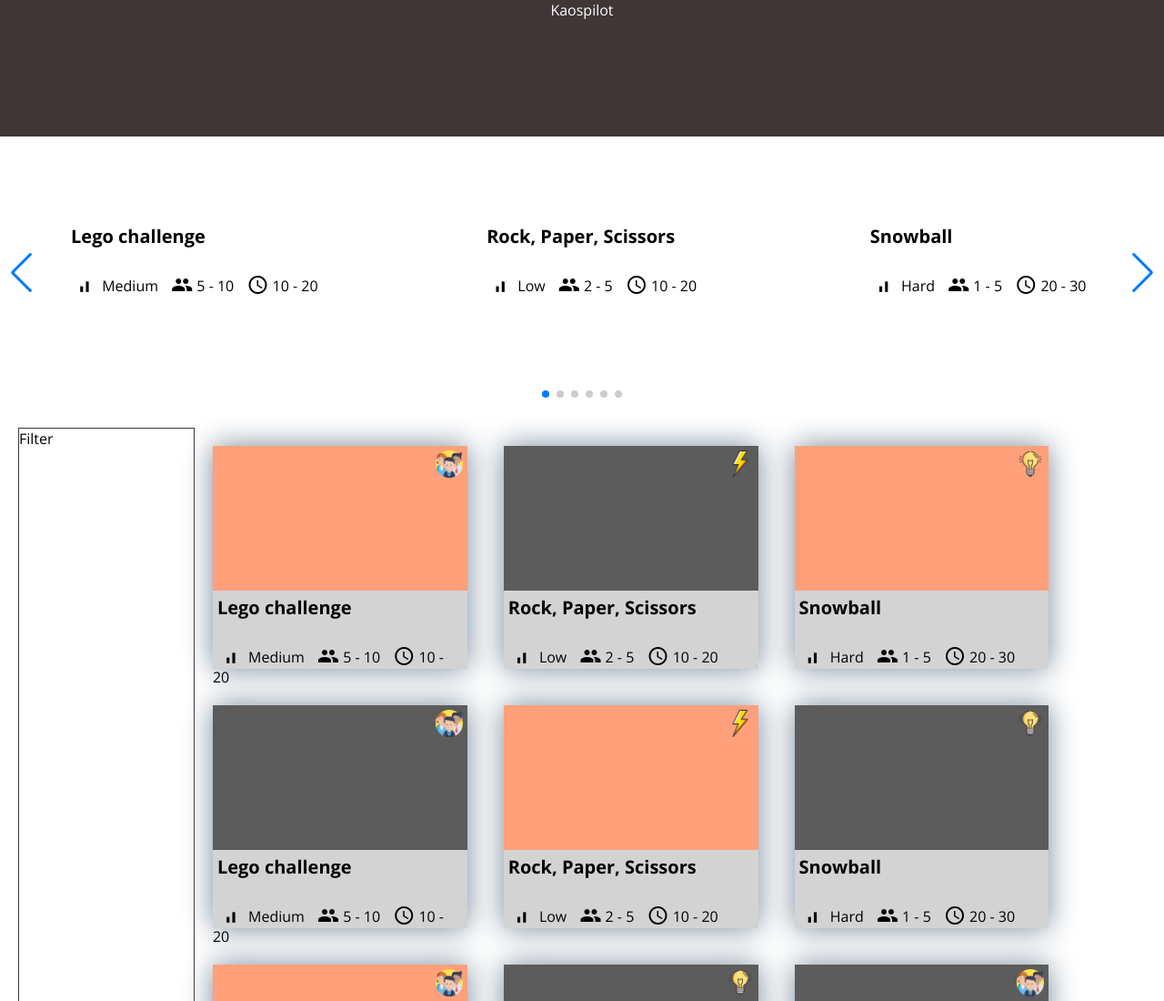
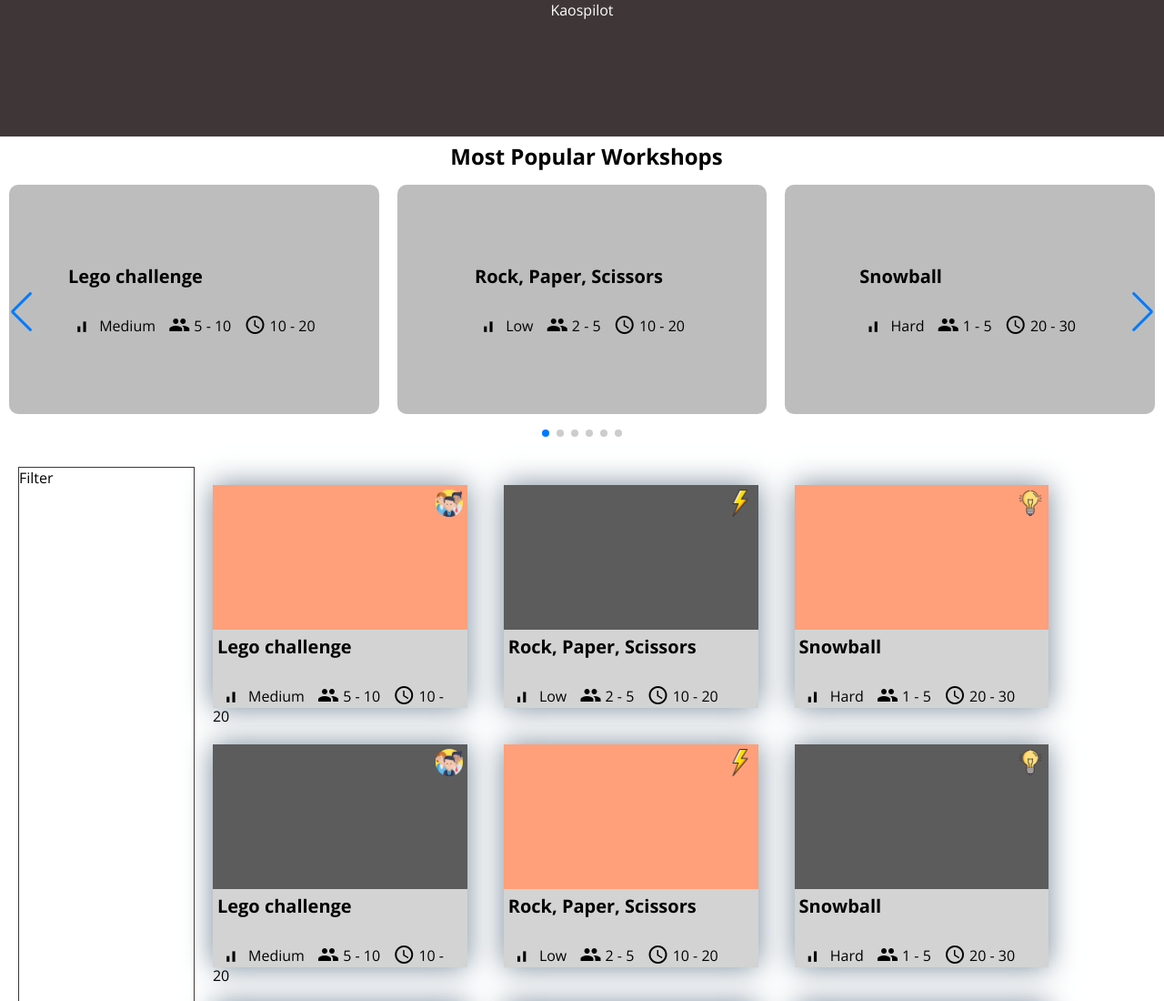
Before and after one commit to soweirdfox/Kiospilot-project, a plain HTML site: page index.html in a window 1280 px wide. Shown: the top 1100 px of the page at 91% size. Drawn offline with nearby package versions, Linux system fonts and the light colour scheme.

Commit message:
styling the sllider

```diff
--- a/index.html
+++ b/index.html
@@ -24,6 +24,9 @@
   <div id="1container-for-whole-webpage">
     <div class="1header-and-most-popular">
       <header>Kaospilot</header>
+      <div class="most-popular-part">
+        <h2 class="slider-header">Most Popular Workshops</h2>
+        <div class="slider-container">
           <div class="swiper">
             <!-- Additional required wrapper -->
             <div class="swiper-wrapper">
@@ -33,10 +36,15 @@
             <div class="swiper-pagination"></div>
 
             <!-- If we need navigation buttons -->
+
               <div class="swiper-button-prev"></div>
               <div class="swiper-button-next"></div>
 
           </div>
+        </div>
+      </div>
+
+
     </div>
     <div class="forPopupLayout">
       <div class="popup-text" id="myPopup">
--- a/slider.js
+++ b/slider.js
@@ -9,7 +9,7 @@ fetch("workshops1.json")
         swiperSlide.className = "swiper-slide";
         swiperSlide.innerHTML = `
             <div class='slides'>
-        <div style="background-color: ${json[i].backgroundColor}"></div>
+
         <div>
           <p class="title">${json[i].title}</p>
           <br />
--- a/style.css
+++ b/style.css
@@ -291,7 +291,18 @@
   ::-webkit-scrollbar-thumb:hover {
     background: #555;
   }
+/* -----------------slider css--------------- */
 
+.slider-header{
+  text-align: center;
+  margin: 5px;
+  width: 100%;
+}
+.slider-container{
+  display: flex;
+  justify-content: space-around;
+  align-items: center;
+}
 .swiper {
   width: 100%;
   height: 300px;
@@ -299,25 +310,17 @@
 .swiper-slide{
   display: flex;
 justify-content: center;
-    align-items: center;
-    width: 100%;
+ padding: 10px;
+  width: 90%;
   height: 95%;
+
 }
 .slides{
   display: flex;
-    justify-content: space-around;
-    align-items: center;
-    width: 90%;
-    height: 90%;
-}
-.activity{
-    margin: 10px;
-    display: flex;
   justify-content: center;
   align-items: center;
-    background-color: lightsalmon;
+  width: 100%;
+  height: 90%;
+  background-color: #BDBDBD;
   border-radius: 10px;
-    width: 33%;
-    height: 100%;
-
 }
```
Lines whose indentation alone changed are shown as unchanged.
